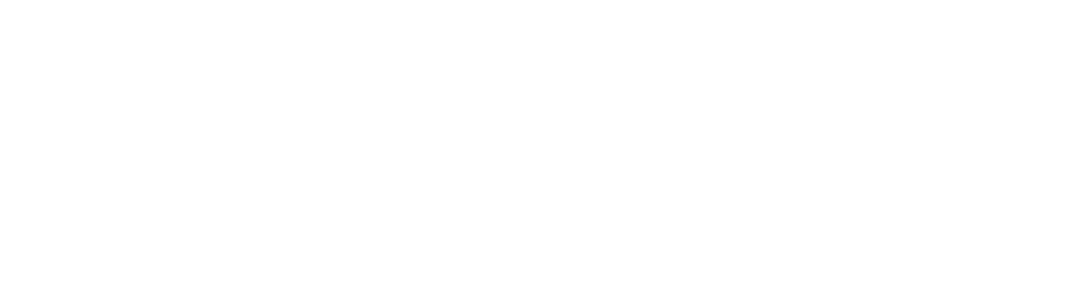
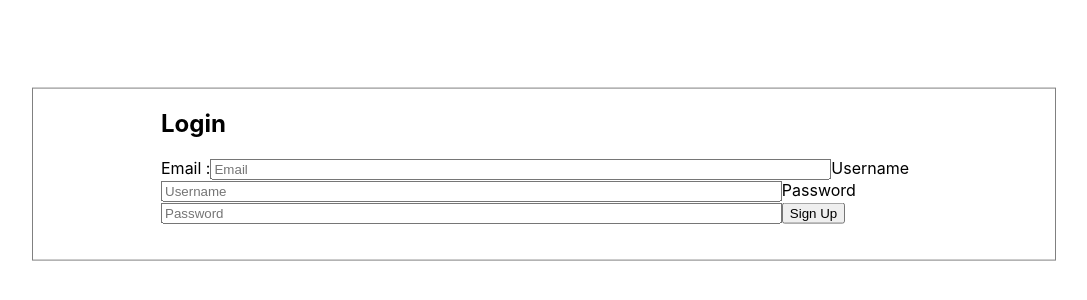
Before and after one commit to johnnykungdev/stormyDrive, a React (Create React App) app in the folder storm-react/: page /signup in a window 1280 px wide. Shown: the part 226-526 px from the top of the page, without its empty margins (96-1183 px from the left). Built offline with nearby package versions, Linux system fonts and the light colour scheme.

Commit message:
verify login and redirect create signup page change db to firestore added routes

```diff
--- a/storm-react/src/App.js
+++ b/storm-react/src/App.js
@@ -1,8 +1,8 @@
-import { Route, BrowserRouter} from 'react-router-dom'
+import {BrowserRouter, Route} from 'react-router-dom'
 
 import Main from './pages/main.page'
-import VideoPage from './pages/video.page'
 import Login from './pages/login.page'
+import Signup from './pages/signup.page'
 
 function App() {
     return (
@@ -10,6 +10,7 @@
             <div className="App">
                 <Route exact path="/" render={() => <Main />}/>
                 <Route path="/login" render={(router) => <Login router={router}/>} />
+                <Route path="/signup" render={(router) => <Signup router />} />
             </div>
         </BrowserRouter>
 
--- a/storm-react/src/pages/login.page.js
+++ b/storm-react/src/pages/login.page.js
@@ -7,7 +7,7 @@
 import api_url from '../utils/api_url'
 
 function LoginPage(props) {
-    console.log(props)
+    // console.log(props)
     const [email, setEmail] = useState("")
     const [password, setPassword] = useState("")
     const [isSignedIn, setIsSignedIn] = useState(false)
@@ -16,7 +16,14 @@
         e.preventDefault()
         try {
             const result = await auth().signInWithEmailAndPassword(email, password)
-            console.log(result)
+                .then( user => {
+                    setIsSignedIn(true)
+                })
+                .catch( (err) => {
+                    document.getElementById("error_msg").innerText = err.message;
+                })
+            // console.log(result)
+
         } catch(e) {
 
         }
@@ -58,6 +65,7 @@
                 <input type="email" value={email} onChange={(e) => emailChangeHandler(e)}/>
                 <input type="password" value={password} onChange={(e) => passwordChangeHandler(e)}/>
                 <button onClick={(e) => login(e)}>login</button>
+                <p id={'error_msg'}></p>
             </form>
         </div>
     )
--- /dev/null
+++ b/storm-react/src/pages/signup.module.scss.css
@@ -0,0 +1,20 @@
+form {
+    width: 80%;
+    padding-left: 10%;
+    padding-right: 10%;
+    padding-bottom: 20px;
+    border: 1px solid gray;
+    box-sizing: border-box;
+    position: absolute;
+    top: 50%;
+    left: 50%;
+    transform: translate(-50%, -50%);
+}
+
+input {
+    width: 80%;
+
+}
+#error_msg {
+    color: red;
+}
--- /dev/null
+++ b/storm-react/src/pages/signup.page.js
@@ -0,0 +1,102 @@
+import React, { useState } from 'react'
+import classes from './login.module.scss'
+import { Redirect } from 'react-router-dom'
+import 'firebase/firestore';
+import { auth, db } from '../utils/firebase'
+
+import api_url from '../utils/api_url'
+
+async function saveUserName(username, user_id) {
+    const data = {
+        user_id: user_id,
+        username: username
+    }
+
+    await db.collection('user').doc(user_id).set(data);
+
+}
+
+function LoginPage(props) {
+    // console.log(props)
+    const [email, setEmail] = useState("")
+    const [password, setPassword] = useState("")
+    const [username, setUsername] = useState("")
+    const [isSignedUp, setIsSignedUp] = useState(false)
+
+    const login = async (e) => {
+        e.preventDefault()
+
+        try {
+            const result = await auth().createUserWithEmailAndPassword( email, password)
+                .then( (userCred) => {
+                    let user = userCred.user;
+                    console.log("success");
+                    setIsSignedUp(true)
+                    saveUserName(username, user.uid)
+                        .then()
+                        .catch( (err) => {
+                            console.log(err.message);
+                        });
+                }).catch( (err) => {
+                    console.log("failed")
+                    document.getElementById('error_msg').innerText = err.message;
+                    console.log(err.message)
+                })
+
+
+        } catch(e) {
+            console.log(e)
+        }
+
+
+        // console.log(email, password)
+        // e.preventDefault()
+        // fetch(`${api_url}/user/login`, {
+        //     method: "POST",
+        //     headers: {
+        //         "Content-Type": "application/json"
+        //     },
+        //     body: JSON.stringify({email, password})
+        // })
+        // .then(resp => resp.json())
+        // .then(data => {
+        //     localStorage.setItem("token", data.stsTokenManager.accessToken)
+        //     setIsSignedIn(true)
+        // })
+        // .catch(error => console.log(error))
+    }
+
+    const emailChangeHandler = (e) => {
+        setEmail(e.target.value)
+    }
+
+    const passwordChangeHandler = (e) => {
+        setPassword(e.target.value)
+    }
+    const usernameChangeHandler = function(e) {
+        setUsername(e.target.value)
+    }
+
+    if (isSignedUp) {
+        // console.log(isSignedUp)
+        return <Redirect to="/login" />
+    }
+
+    return (
+        <div>
+            <form>
+                <h2>Login</h2>
+                <label>Email   :</label>
+                <input type="email" value={email} placeholder={"Email"} onChange={(e) => emailChangeHandler(e)}/>
+                <label>Username</label>
+                <input type="text" value={username} placeholder={"Username"} onChange={(e) => usernameChangeHandler(e)}/>
+                <label>Password</label>
+                <input type="password" value={password} placeholder={"Password"} onChange={(e) => passwordChangeHandler(e)}/>
+                <button onClick={(e) => login(e)}>Sign Up</button>
+                <div><p id={'error_msg'}></p></div>
+            </form>
+        </div>
+    )
+}
+
+export default LoginPage
--- a/storm-react/src/utils/firebase.js
+++ b/storm-react/src/utils/firebase.js
@@ -11,4 +11,4 @@
 }
 firebase.initializeApp(firebaseConfig)
 export const auth = firebase.auth
-export const db = firebase.database()
+export const db = firebase.firestore()
```
